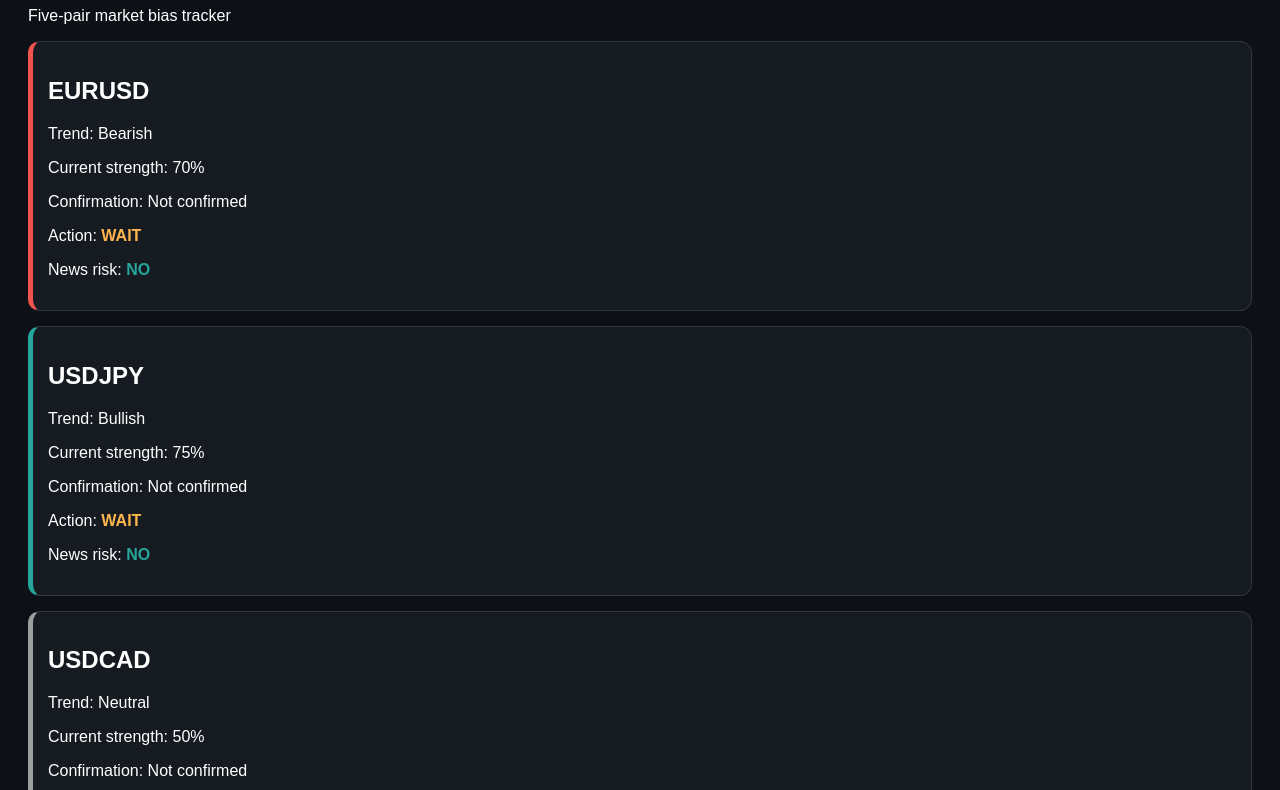
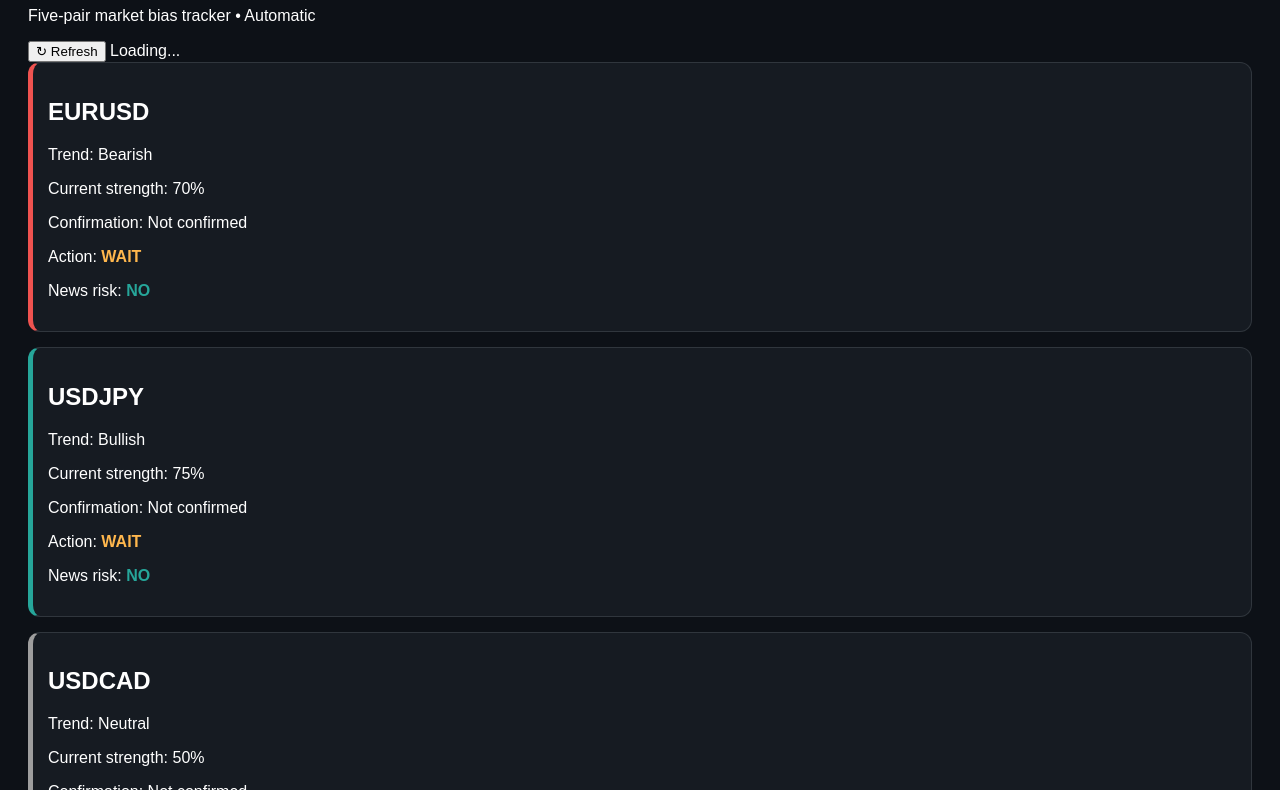
Before and after one commit to alphamujjumbi-prog/ebias-app, a plain HTML site: page index.html in a window 1280 px wide. Shown: the part 101-891 px from the top of the page. Drawn offline with Linux system fonts and the light colour scheme.

Commit message:
Upgrade to simple automatic mode

```diff
--- a/index.html
+++ b/index.html
@@ -1,5 +1,5 @@
 <!DOCTYPE html>
-<html>
+<html lang="en">
 <head>
   <meta charset="UTF-8">
   <meta name="viewport" content="width=device-width, initial-scale=1.0">
@@ -7,13 +7,19 @@
   <link rel="stylesheet" href="style.css">
 </head>
 <body>
+  <h1>Ebias Dashboard</h1>
+  <p class="subtitle">Five-pair market bias tracker • Automatic</p>
 
-  <h1>Ebias Dashboard</h1>
-  <p>Five-pair market bias tracker</p>
+  <div class="controls">
+    <button id="refreshBtn">↻ Refresh</button>
+    <span id="lastUpdated">Loading...</span>
+  </div>
 
   <div id="pairs"></div>
 
+  <p class="footer">Data updates automatically when you open or refresh the page.<br>
+  Bias is calculated from recent price movement (simple automatic mode).</p>
+
   <script src="script.js"></script>
-
 </body>
 </html>
```
